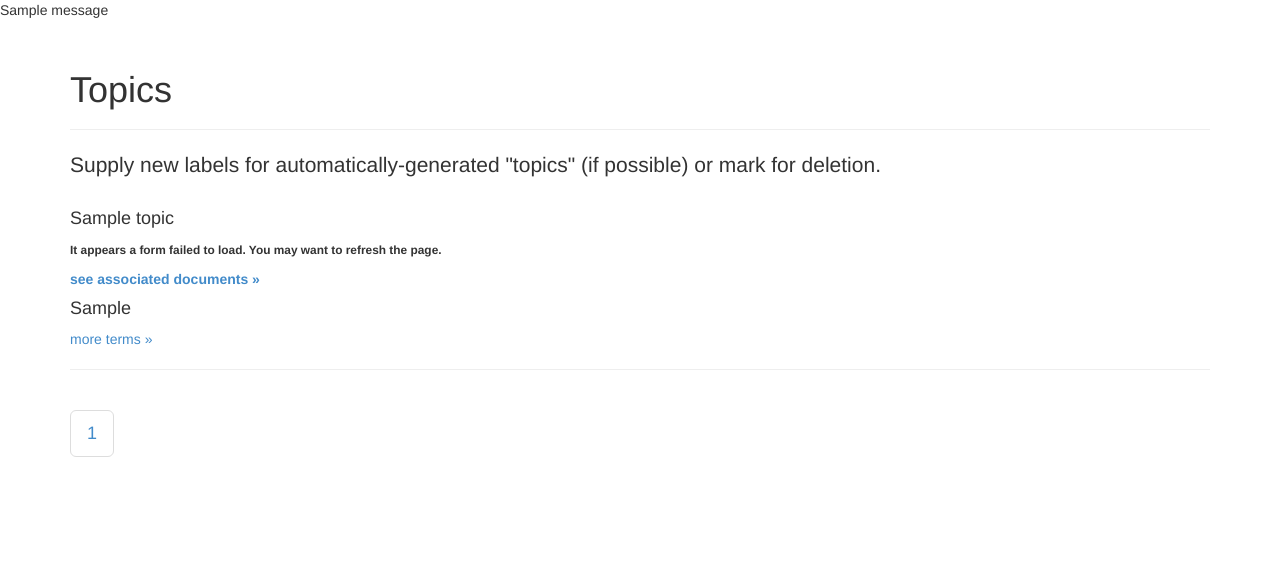
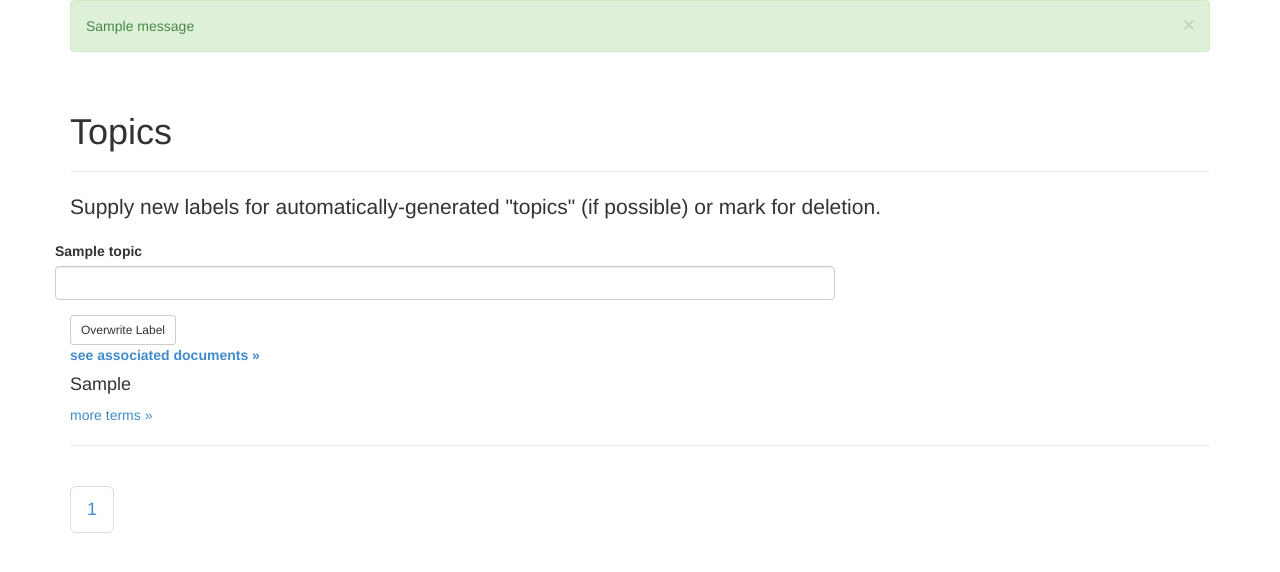
Before and after one commit to trevormunoz/kap_topics, a Flask app: page /topics in a window 1280 px wide. Shown: the top 572 px of the page. Run offline with Flask 2, Linux system fonts and the light colour scheme; tables that the repository leaves empty hold one stand-in row (values such as "Sample post"); one stand-in notice (Sample message) is shown; parts of the project's set-up code (start-up, migrations or seed data) failed here and were passed over; some libraries are stand-ins or nearby versions.

Commit message:
Working edit form w/flash messages

```diff
--- a/app.py
+++ b/app.py
@@ -1,7 +1,7 @@
-from flask import Flask, render_template
+from flask import Flask, render_template, redirect, flash
 from flask.ext.sqlalchemy import SQLAlchemy
 from flask.ext.wtf import Form
-from wtforms import TextField
+from wtforms import TextField, HiddenField
 from wtforms.validators import Required
 
 app = Flask(__name__)
@@ -20,15 +20,31 @@ class Topic(db.Model):
 
 class TopicForm(Form):
     supplied_label  = TextField('supplied_label', validators = [Required()])
+    topic_id = HiddenField('id')
 
 @app.route('/')
 def index():
     return render_template('index.html')
 
-@app.route('/topics')
-@app.route('/topics/<int:page>')
+@app.route('/topics', methods=['GET', 'POST'])
+@app.route('/topics/<int:page>', methods=['GET', 'POST'])
 def show_topics(page=1):
     paged_response = Topic.query.order_by(Topic.id.asc()).paginate(page, 10, True)
     topics = paged_response.items
 
-    return render_template('topics.html', topics=topics, paged_response=paged_response)
+    form = TopicForm()
+    if form.validate_on_submit():
+        existing_topic = Topic.query.get(form.topic_id.data)
+        existing_topic.supplied_label = form.supplied_label.data
+        db.session.commit()
+
+        flash(\
+            '<strong>{0}</strong> submitted as a new label for <a class="alert-link" href="#t{1}"> Topic {2}</a>'\
+            .format(\
+            form.supplied_label.data,\
+            existing_topic.id,\
+            existing_topic.id))
+
+        return redirect('/topics/{0}'.format(page))
+
+    return render_template('topics.html', topics=topics, paged_response=paged_response, form=form)
--- a/static/js/main.js
+++ b/static/js/main.js
@@ -3,15 +3,22 @@ $(document).ready( function() {
     $('a.showLess').hide();
 });
 
-$('.showMore').on("click", function(){
+$('.showMore').on("click", function(event){
+    event.preventDefault();
     var target_id = '#' + $(this).attr('data-target');
     $(this).hide();
     $(target_id).show();
     $(target_id).next().show();
 });
 
-$('.showLess').on("click", function(){
+$('.showLess').on("click", function(event){
+    event.preventDefault();
      $('p.full-list').hide();
     $('a.showLess').hide();
     $('a.showMore').show();
 });
+
+$('.form-control').on("focus", function(){
+    var topic_id = $(this).prev().attr('for');
+    $(this).closest('form').find('#topic_id').val(topic_id);
+});
--- a/templates/base.html
+++ b/templates/base.html
@@ -19,10 +19,15 @@
         {% endblock %}
     </head>
     <body>
-        <div id="messages">
-          {% for category, msg in get_flashed_messages(with_categories=true) %}
-            <p class="message flash-{{ category }}">{{ msg }}</p>
-          {% endfor %}
+        <div class="container">
+                  {% for msg in get_flashed_messages() %}
+                  {% if msg != None %}
+                  <div id="messages" class="alert alert-success alert-dismissable">
+                    <button type="button" class="close" data-dismiss="alert" aria-hidden="true">&times;</button>
+                    <p class="message">{{ msg | safe }}</p>
+                    </div>
+                    {% endif %}
+                  {% endfor %}
         </div>
 
         {% block content %}
@@ -31,6 +36,7 @@
         {% block foot %}
         <!-- Scripts -->
         <script src="//ajax.googleapis.com/ajax/libs/jquery/1.10.1/jquery.min.js"></script>
+        <script src="/static/js/vendor/alert.js"></script>
         <script src="/static/js/main.js"></script>
          {% endblock %}
 
--- a/templates/topics.html
+++ b/templates/topics.html
@@ -11,8 +11,22 @@
                <div class="col-md-8">
                    <dt>
                        {% block form scoped %}
-                    <h4>{{topic.orig_label}}</h4>
-                    <p><small>It appears a form failed to load. You may want to refresh the page.</small></p>
+                       <form class="form-horizontal" method="POST" action="">
+                       {{form.hidden_tag()}}
+                       {% if topic.supplied_label == None %}
+                       <div class="form-group">
+                           <label for="{{topic.id}}">{{ topic.orig_label }}</label>
+                           {{ form.supplied_label(class='form-control') | safe }}
+                       </div>
+                       <button type="submit" class="btn btn-default btn-sm btn-primary">Save New Label</button>
+                        {% else %}
+                        <div class="form-group">
+                           <label for="{{topic.id}}">{{ topic.supplied_label }}</label>
+                           {{ form.supplied_label(class='form-control') | safe }}
+                       </div>
+                       <button type="submit" class="btn btn-default btn-sm">Overwrite Label</button>
+                       {% endif %}
+                       </form>
                        {% endblock %}
                        <a href="http://localhost:3000/?f%5Bsubject_facet%5D%5B%5D={{ topic.orig_label }}">see associated documents &raquo;</a>
                    </dt>
@@ -20,9 +34,9 @@
                         <h4>
                             {{ topic.terms_top }}
                         </h4>
-                                <a class="showMore" href="#" data-target="list-{{topic.id}}">more terms &raquo;</a>
+                        <a class="showMore" data-target="list-{{topic.id}}">more terms &raquo;</a>
                         <p class="full-list" id="list-{{topic.id}}">{{topic.terms_all}}</p>
-                                <a class="showLess" href="#">&laquo; fewer terms</a>
+                        <a class="showLess">&laquo; fewer terms</a>
                     </dd>
                 </div>
                 <div class="col-md-4">
```
Also changed, not shown: static/js/vendor/alert.js (added, +98 -0 lines), templates/edit_topic.html (+18 -2 lines), static/js/vendor/modernizr-2.6.2.min.js (renamed from static/js/modernizr-2.6.2.min.js). Lines whose indentation alone changed are shown as unchanged.
